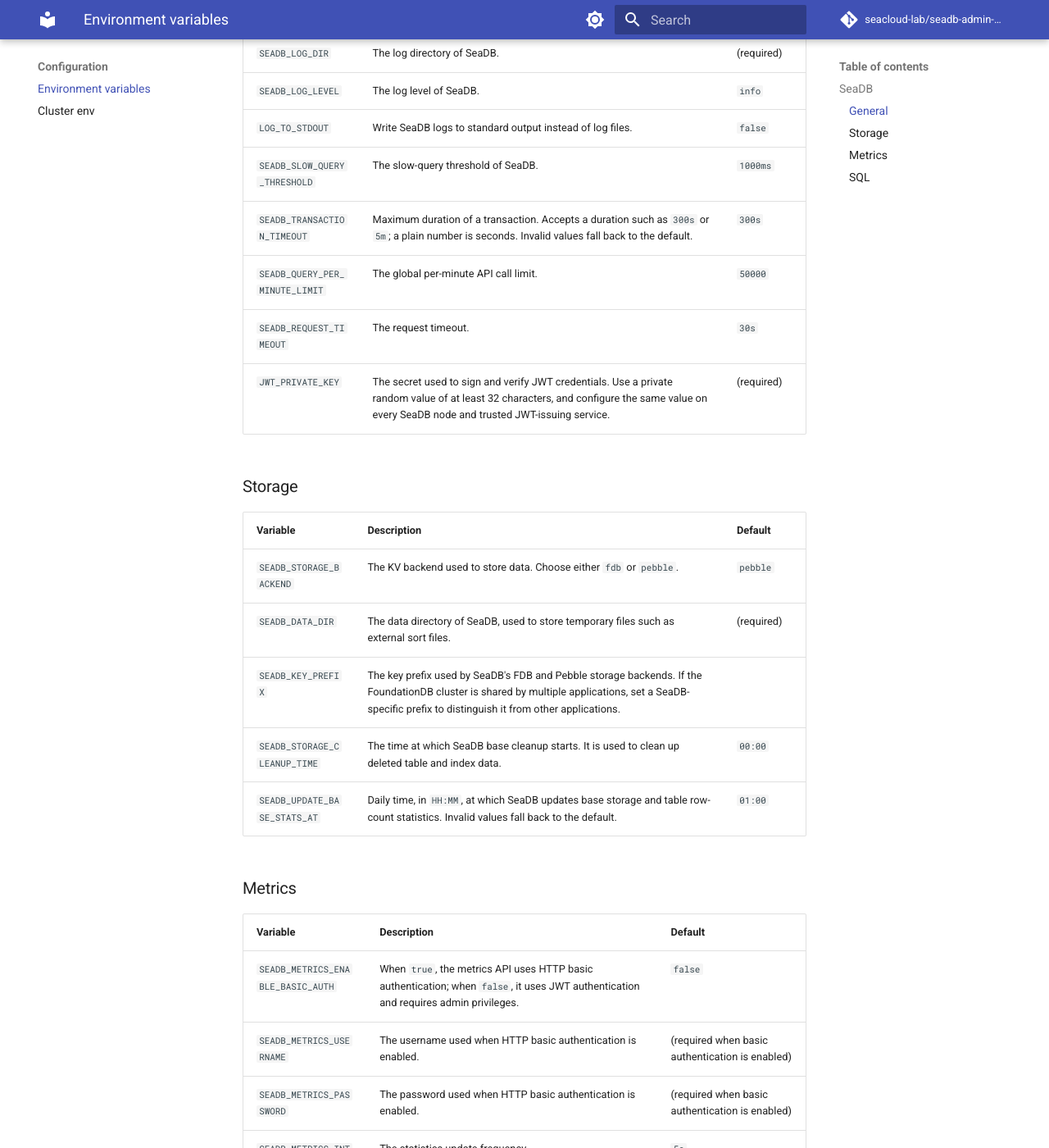
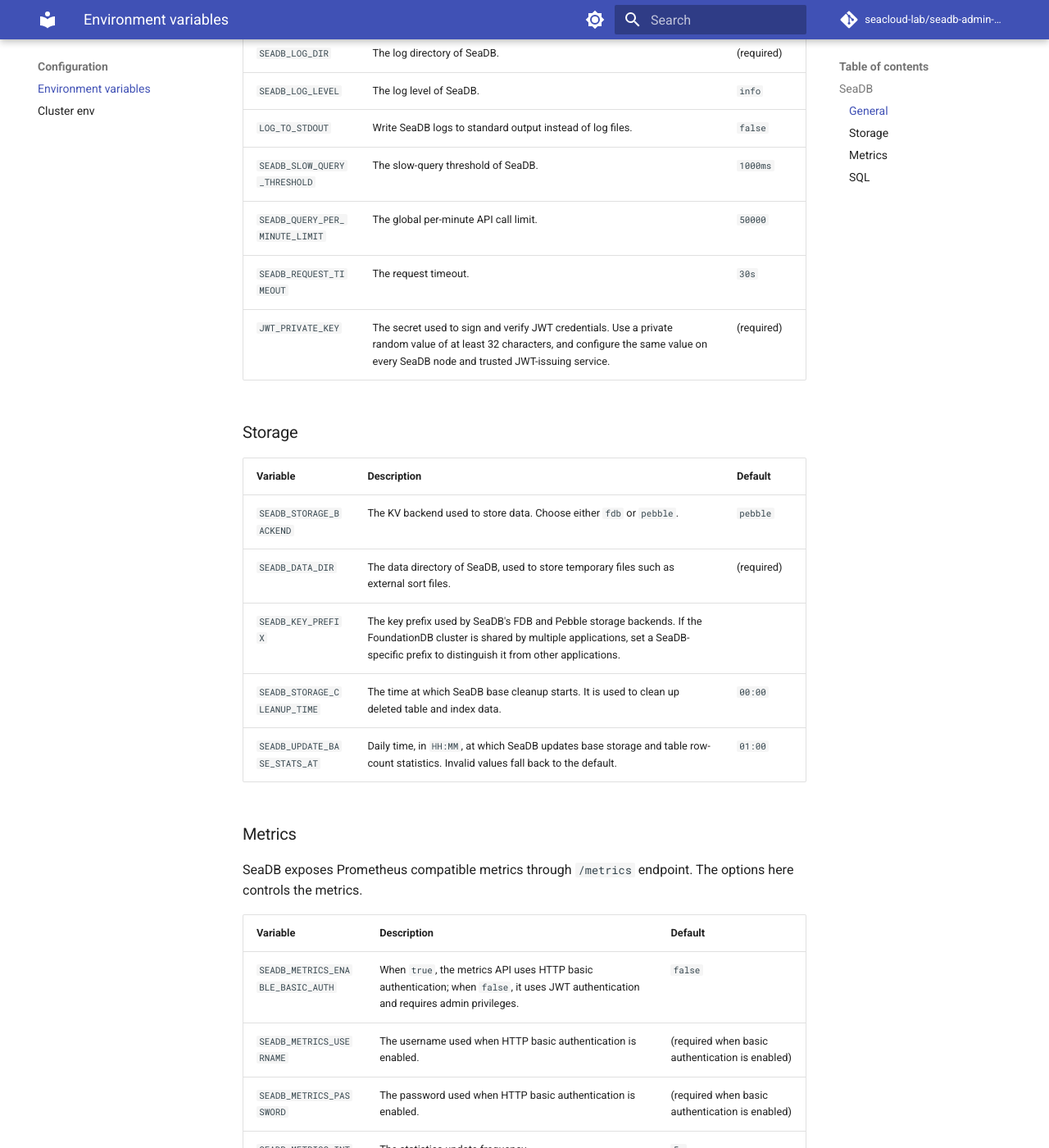
Before and after one commit to seacloud-lab/seadb-admin-docs, an MkDocs documentation site: the page built from manual/configuration/environment_variables.md, in a window 1280 px wide and 1400 px high, scrolled down 561 px. Shown: the whole window at 82% size. Built offline with MkDocs 1.6.1 and Material for MkDocs 9.7.7, drawn with Linux system fonts in a browser that asks for light colours; comment, search, counter and statistics services are not loaded; the version menu is left out.

```diff
--- a/manual/configuration/environment_variables.md
+++ b/manual/configuration/environment_variables.md
@@ -17,7 +17,6 @@
 | `SEADB_LOG_LEVEL` | The log level of SeaDB. | `info` |
 | `LOG_TO_STDOUT` | Write SeaDB logs to standard output instead of log files. | `false` |
 | `SEADB_SLOW_QUERY_THRESHOLD` | The slow-query threshold of SeaDB. | `1000ms` |
-| `SEADB_TRANSACTION_TIMEOUT` | Maximum duration of a transaction. Accepts a duration such as `300s` or `5m`; a plain number is seconds. Invalid values fall back to the default. | `300s` |
 | `SEADB_QUERY_PER_MINUTE_LIMIT` | The global per-minute API call limit. | `50000` |
 | `SEADB_REQUEST_TIMEOUT` | The request timeout. | `30s` |
 | `JWT_PRIVATE_KEY` | The secret used to sign and verify JWT credentials. Use a private random value of at least 32 characters, and configure the same value on every SeaDB node and trusted JWT-issuing service. | (required) |
@@ -34,6 +33,8 @@
 
 ### Metrics
 
+SeaDB exposes Prometheus compatible metrics through `/metrics` endpoint. The options here controls the metrics.
+
 | Variable | Description | Default |
 | --- | --- | --- |
 | `SEADB_METRICS_ENABLE_BASIC_AUTH` | When `true`, the metrics API uses HTTP basic authentication; when `false`, it uses JWT authentication and requires admin privileges. | `false` |
```
